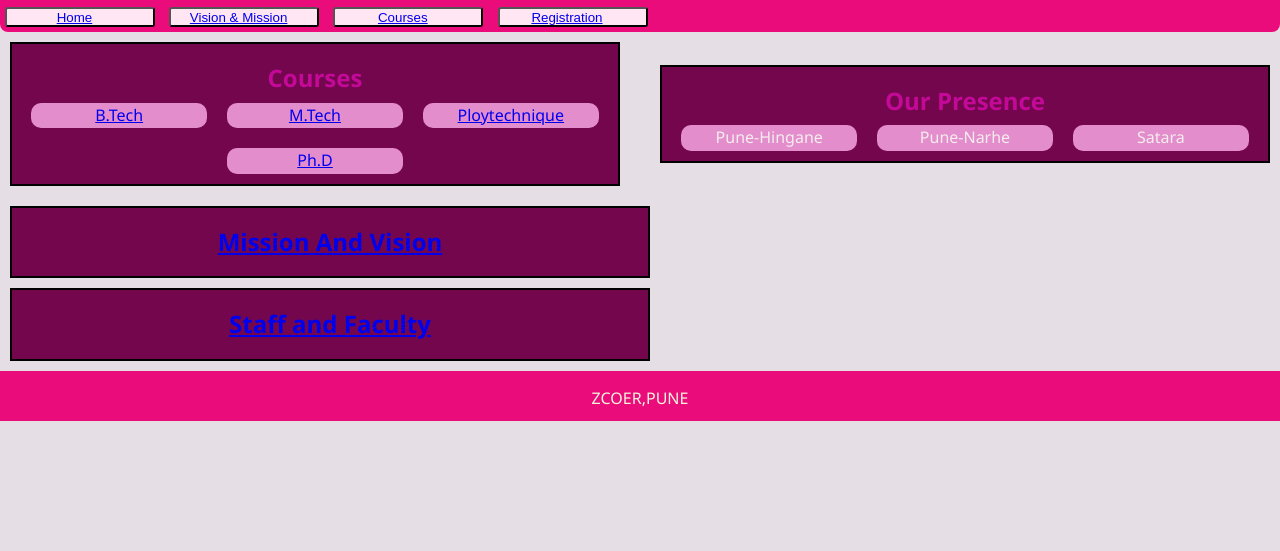
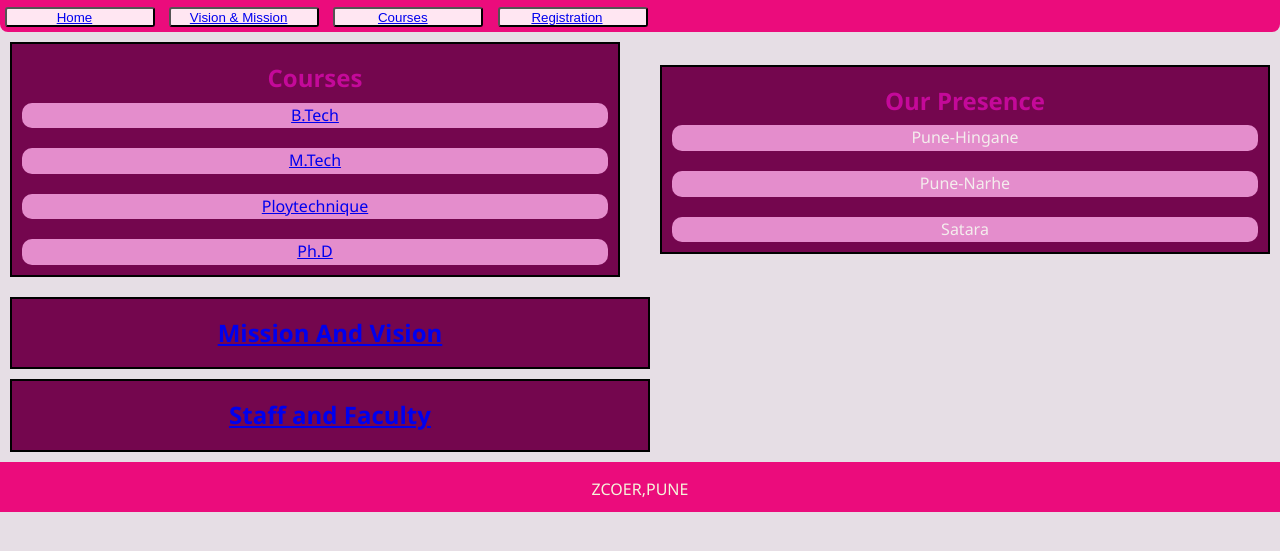
Before and after one commit to shrutikarad/collegedemo, a plain HTML site: page Links.html in a window 1280 px wide. Shown: the part 89-640 px from the top of the page. Drawn offline with Linux system fonts and the light colour scheme.

Commit message:
Update style.css

```diff
--- a/style.css
+++ b/style.css
@@ -37,7 +37,8 @@ h1 {
     display:inline-block;
     background-color: #e48dcc;
     height:35%;
-    width:30%;
+    max-width:800px;
+    width:100%;
     border-radius: 10px;
     justify-content:center;
     text-align:center;
```
